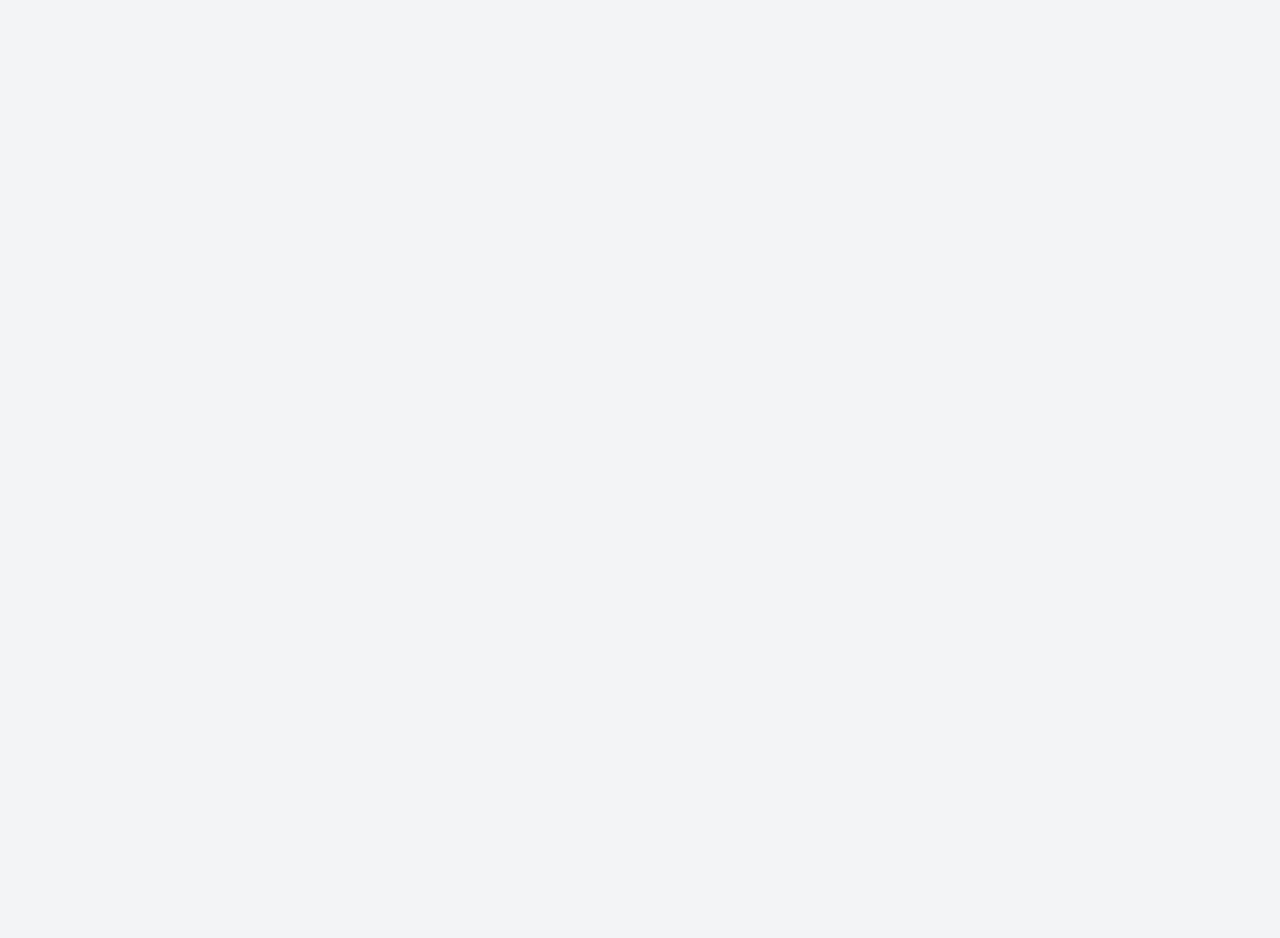
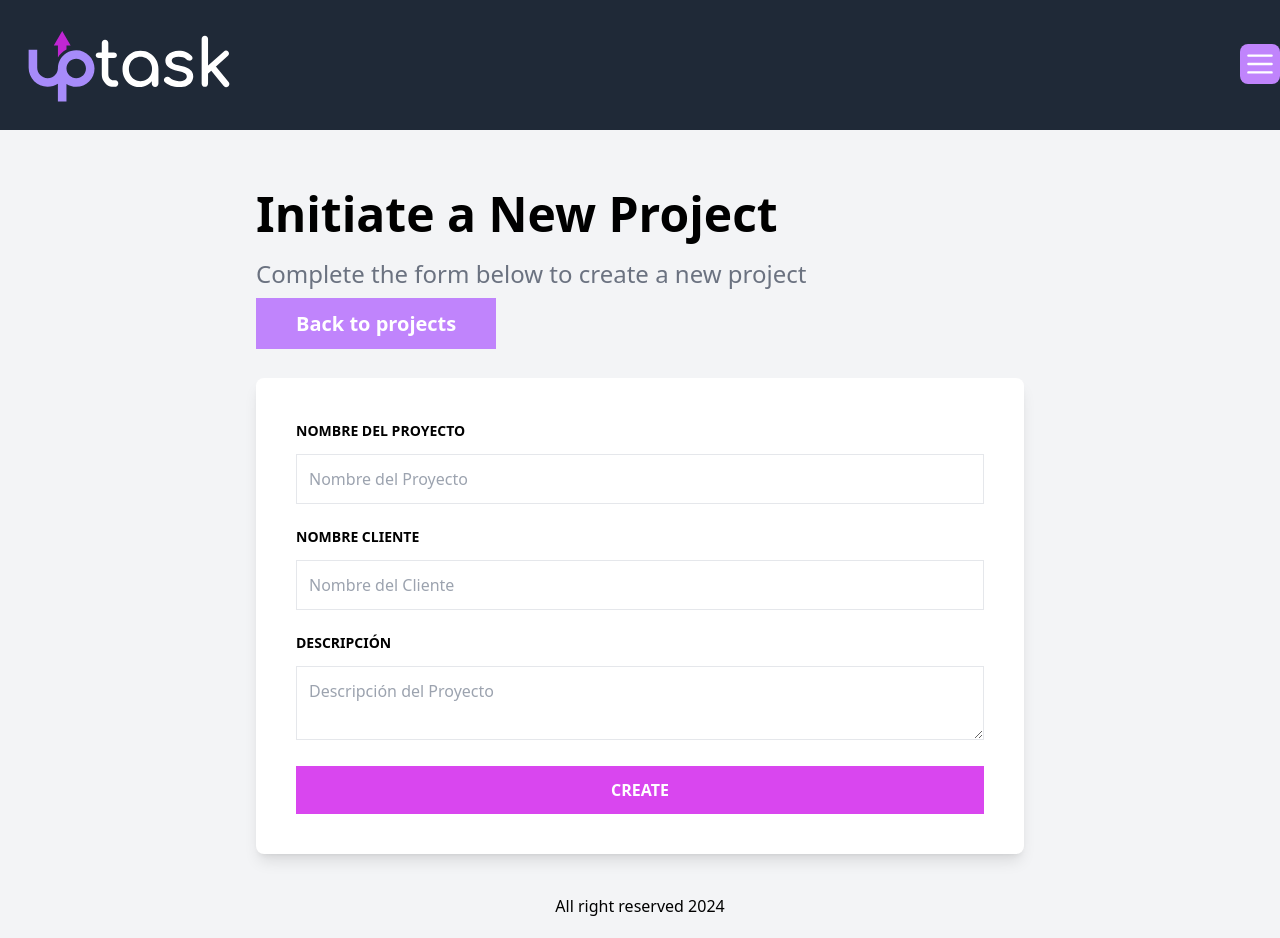
Before and after one commit to gabibrevi/up_task_front, a React (Vite) app: page /projects/create in a window 1280 px wide. Before the commit this address had no page. Before the commit the page ends 800 px from the top, so only its background shows below. Built offline with nearby package versions, Linux system fonts and the light colour scheme.

Commit message:
React-hook-form installed and projectForm created. Added routes with react-router-dom and schemas with zod

```diff
--- a/package.json
+++ b/package.json
@@ -14,7 +14,9 @@
     "@heroicons/react": "^2.1.5",
     "react": "^18.3.1",
     "react-dom": "^18.3.1",
-    "react-router-dom": "^6.26.1"
+    "react-hook-form": "^7.53.0",
+    "react-router-dom": "^6.26.1",
+    "zod": "^3.23.8"
   },
   "devDependencies": {
     "@eslint/js": "^9.9.0",
--- /dev/null
+++ b/src/components/ErrorMessage.tsx
@@ -0,0 +1,5 @@
+import React from 'react'
+
+export default function ErrorMessage({ children }: { children: React.ReactNode }) {
+    return <div className=' text-center my-4 p-3 bg-red-100 text-red-600 font-bold text-sm uppercase '>{children}</div>
+}
--- /dev/null
+++ b/src/components/project/ProjectForm.tsx
@@ -0,0 +1,63 @@
+import { UseFormRegister, FieldErrors } from 'react-hook-form'
+import ErrorMessage from '../ErrorMessage'
+import { ProjectFormData } from 'types'
+
+type ProjectFormProps = {
+    register: UseFormRegister<ProjectFormData>
+    errors: FieldErrors<ProjectFormData>
+}
+export default function ProjectForm({ register, errors }: ProjectFormProps) {
+    return (
+        <>
+            <div className='mb-5 space-y-3'>
+                <label htmlFor='projectName' className='text-sm uppercase font-bold'>
+                    Nombre del Proyecto
+                </label>
+                <input
+                    id='projectName'
+                    className='w-full p-3  border border-gray-200'
+                    type='text'
+                    placeholder='Nombre del Proyecto'
+                    {...register('projectName', {
+                        required: 'El Titulo del Proyecto es obligatorio',
+                    })}
+                />
+
+                {errors.projectName && <ErrorMessage>{errors.projectName.message}</ErrorMessage>}
+            </div>
+
+            <div className='mb-5 space-y-3'>
+                <label htmlFor='clientName' className='text-sm uppercase font-bold'>
+                    Nombre Cliente
+                </label>
+                <input
+                    id='clientName'
+                    className='w-full p-3  border border-gray-200'
+                    type='text'
+                    placeholder='Nombre del Cliente'
+                    {...register('clientName', {
+                        required: 'El Nombre del Cliente es obligatorio',
+                    })}
+                />
+
+                {errors.clientName && <ErrorMessage>{errors.clientName.message}</ErrorMessage>}
+            </div>
+
+            <div className='mb-5 space-y-3'>
+                <label htmlFor='description' className='text-sm uppercase font-bold'>
+                    Descripción
+                </label>
+                <textarea
+                    id='description'
+                    className='w-full p-3  border border-gray-200'
+                    placeholder='Descripción del Proyecto'
+                    {...register('description', {
+                        required: 'Una descripción del proyecto es obligatoria',
+                    })}
+                />
+
+                {errors.description && <ErrorMessage>{errors.description.message}</ErrorMessage>}
+            </div>
+        </>
+    )
+}
--- a/src/router.tsx
+++ b/src/router.tsx
@@ -1,6 +1,7 @@
 import { BrowserRouter, Routes, Route } from 'react-router-dom'
 import AppLayout from '@/layouts/AppLayout'
 import DashboardView from '@/views/DashboardView'
+import CreateProjectView from './views/projects/CreateProjectView'
 
 export default function Router() {
     return (
@@ -8,6 +9,7 @@ export default function Router() {
             <Routes>
                 <Route element={<AppLayout />}>
                     <Route path='/' element={<DashboardView />} index />
+                    <Route path='/projects/create' element={<CreateProjectView />} />
                 </Route>
             </Routes>
         </BrowserRouter>
--- /dev/null
+++ b/src/types/index.tsx
@@ -0,0 +1,12 @@
+import { z } from 'zod'
+
+/* PROJECTS */
+export const projectSchema = z.object({
+    _id: z.string(),
+    projectName: z.string(),
+    clientName: z.string(),
+    description: z.string(),
+})
+
+export type Project = z.infer<typeof projectSchema>
+export type ProjectFormData = Pick<Project, 'projectName' | 'clientName' | 'description'>
--- a/src/views/DashboardView.tsx
+++ b/src/views/DashboardView.tsx
@@ -6,8 +6,12 @@ export default function DashboardView() {
             <h1 className='text-5xl font-bold'>Projects</h1>
             <p className=' text-2xl font-light text-gray-500 mt-5'>Manage yours projects</p>
 
-            <nav>
-                <Link className='' to={'/projects/create'}></Link>
+            <nav className=' my-5'>
+                <Link
+                    className=' bg-purple-400 hover:bg-purple-500 px-10 py-3 text-white text-xl font-bold cursor-pointer transition-colors '
+                    to={'/projects/create'}>
+                    New Project
+                </Link>
             </nav>
         </>
     )
--- a/src/views/projects/CreateProjectView.tsx
+++ b/src/views/projects/CreateProjectView.tsx
@@ -1,3 +1,52 @@
+import { Link } from 'react-router-dom'
+import { useForm } from 'react-hook-form'
+import ProjectForm from '@/components/project/ProjectForm'
+import { ProjectFormData } from 'types'
+
 export default function CreateProjectView() {
-    return <div>CreateProjectView</div>
+    const initialValues: ProjectFormData = {
+        projectName: '',
+        clientName: '',
+        description: '',
+    }
+
+    const {
+        register,
+        handleSubmit,
+        formState: { errors },
+    } = useForm({ defaultValues: initialValues })
+
+    const handleForm = (data: ProjectFormData) => {
+        console.log(data)
+    }
+
+    return (
+        <>
+            <div className=' max-w-3xl mx-auto'>
+                <h1 className='text-5xl font-bold'>Initiate a New Project</h1>
+                <p className=' text-2xl font-light text-gray-500 mt-5'>
+                    Complete the form below to create a new project
+                </p>
+
+                <nav className=' my-5'>
+                    <Link
+                        className=' bg-purple-400 hover:bg-purple-500 px-10 py-3 text-white text-xl font-bold cursor-pointer transition-colors '
+                        to={'/'}>
+                        Back to projects
+                    </Link>
+                </nav>
+
+                <form
+                    className=' mt-10 p-10 bg-white rounded-lg shadow-lg '
+                    onSubmit={handleSubmit(handleForm)}
+                    noValidate>
+                    <ProjectForm register={register} errors={errors} />
+                    <input
+                        type='submit'
+                        value='Create'
+                        className='w-full p-3 bg-fuchsia-500 hover:bg-fuchsia-600 transition-colors uppercase font-bold text-white cursor-pointer'></input>
+                </form>
+            </div>
+        </>
+    )
 }
```
Also changed, not shown: 1 other file (tests, documents, lock files or other folders).
